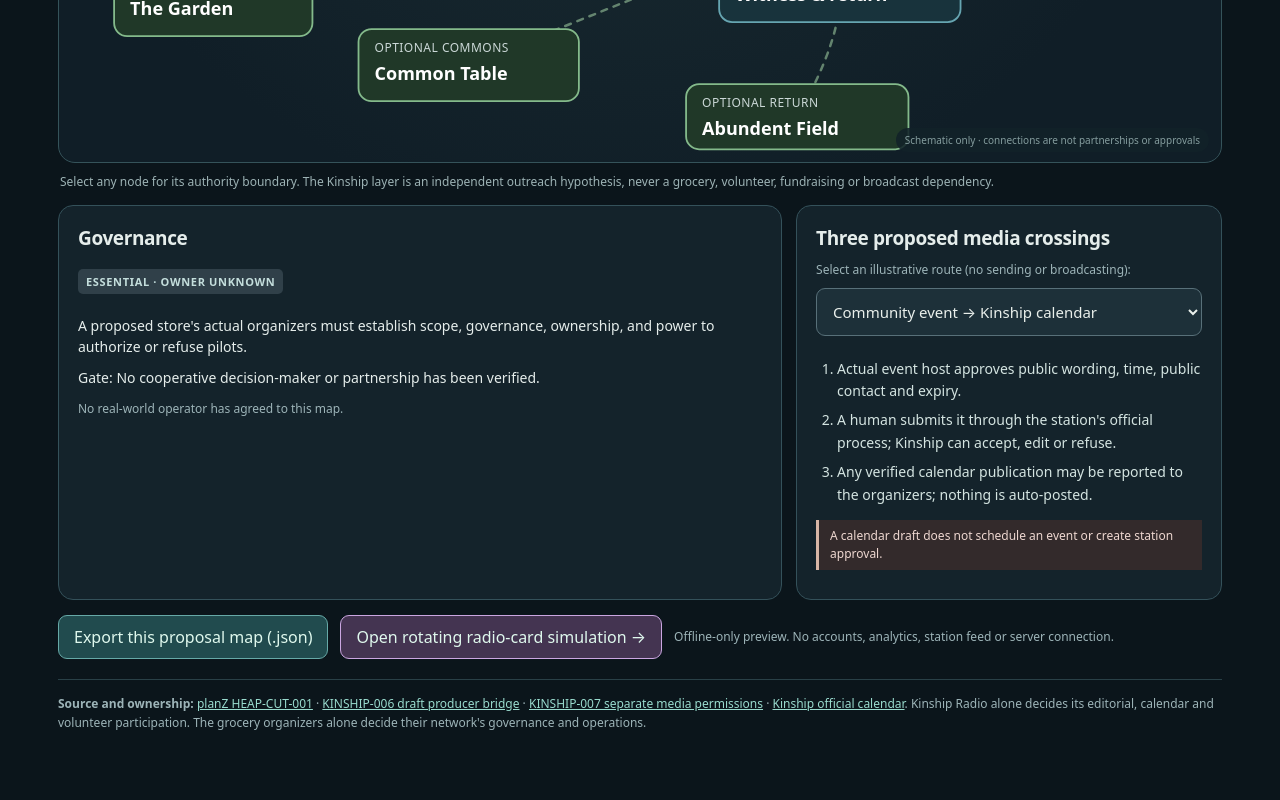
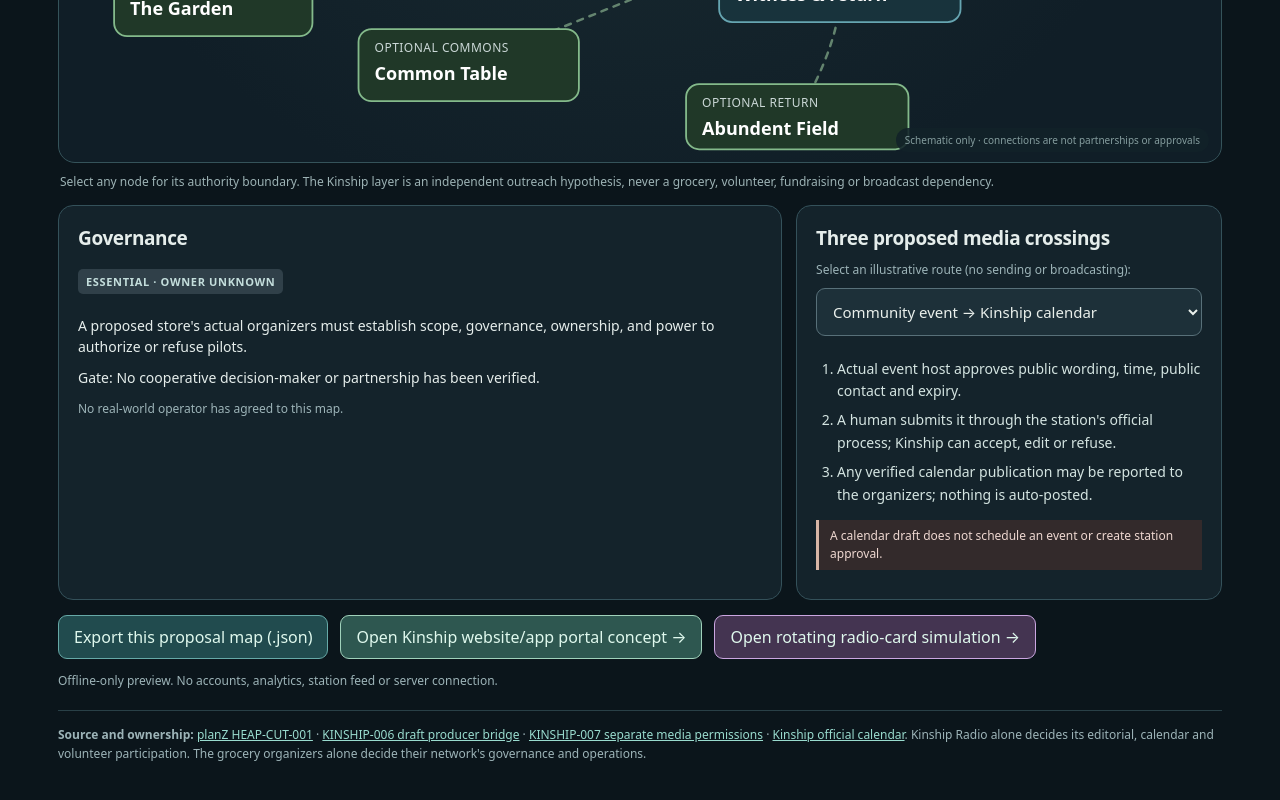
Before and after one commit to the-static-collective/planZ, a plain HTML site: page heap-cut/network-map.html in a window 1280 px wide. Shown: the part 858-1658 px from the top of the page. Drawn offline with Linux system fonts and the light colour scheme.

Commit message:
ui: link station website/app portal concept from whole-network map

```diff
--- a/heap-cut/network-map.html
+++ b/heap-cut/network-map.html
@@ -105,6 +105,7 @@ footer{margin-top:20px;border-top:1px solid #294047;padding-top:14px}
 </div>
 <div class="actions">
 <button class="action" id="download" type="button">Export this proposal map (.json)</button>
+<a class="action" href="./kinship-portal-preview.html" style="text-decoration:none;background:#2e5750;border-color:#a0d2bb">Open Kinship website/app portal concept →</a>
 <a class="action" href="./kinship-live-queue.html" style="text-decoration:none;background:#443451;border-color:#cba6e1">Open rotating radio-card simulation →</a>
 <span id="exportStatus" class="small" role="status">Offline-only preview. No accounts, analytics, station feed or server connection.</span>
 </div>
```
